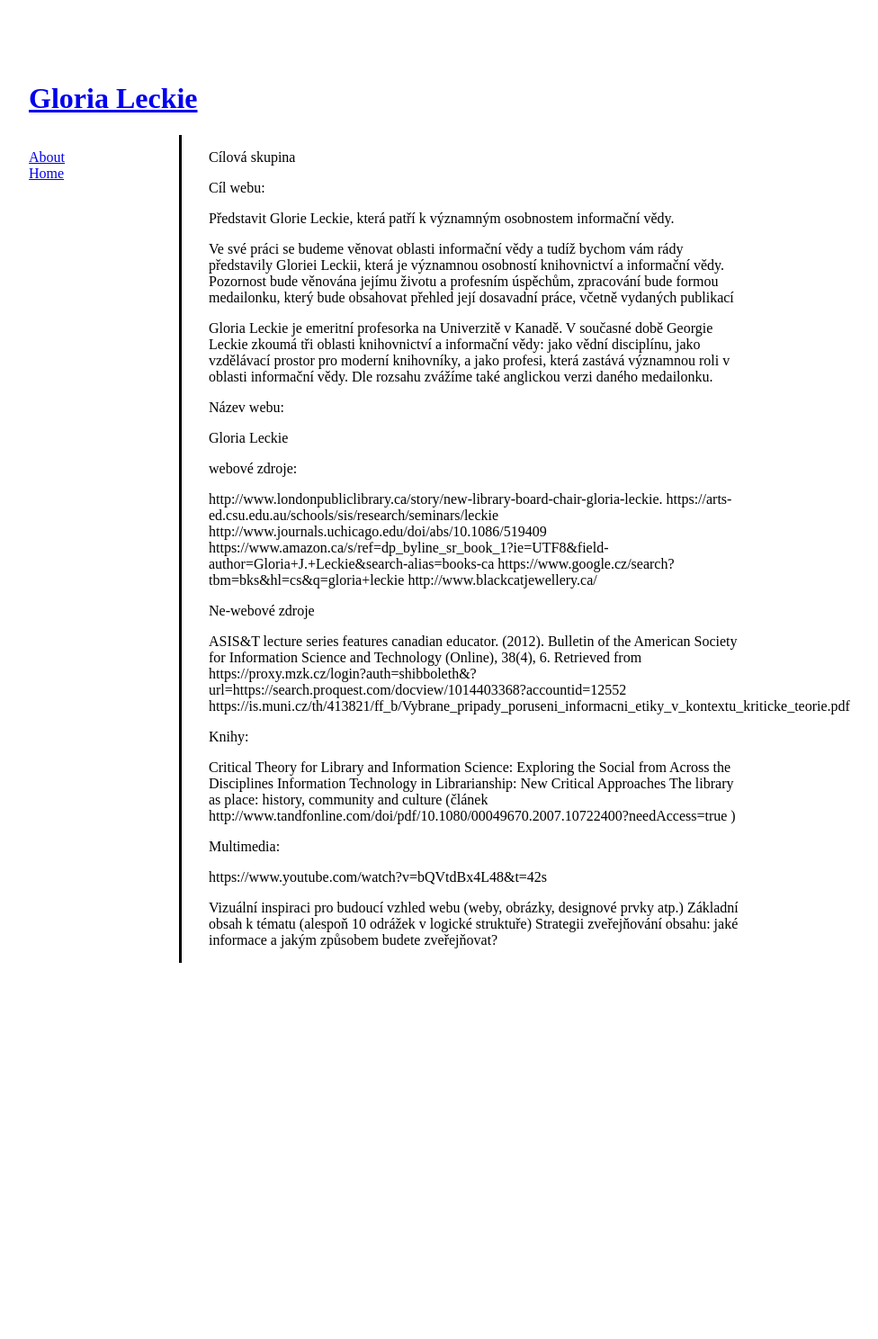
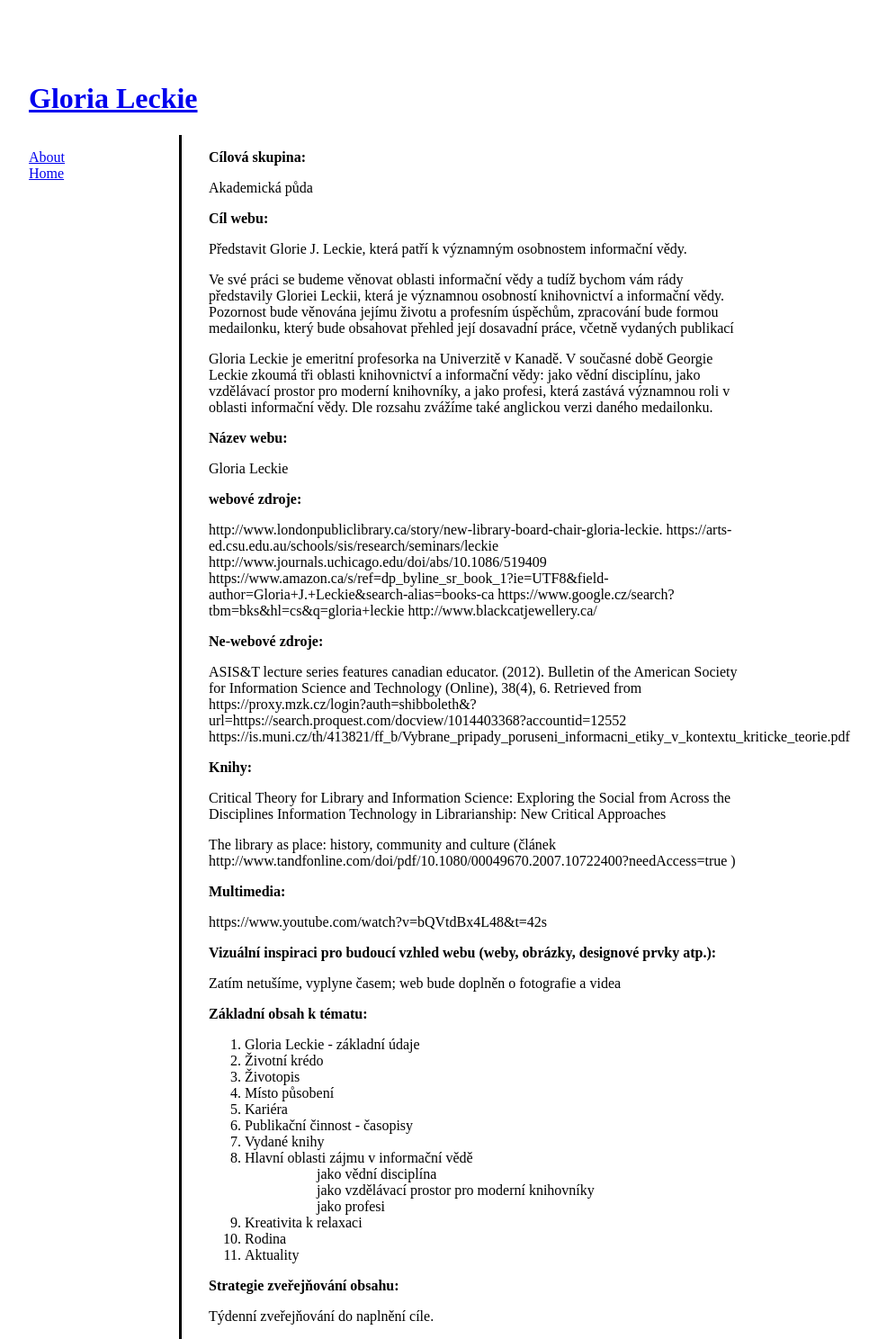
Before and after one commit to hroskovaivana/learn-jekyll-1, a Jekyll site: the page built from about.md, in a window 1280 px wide. Shown: the whole page at 90% size, without its empty margins (208-1184 px from the left). Built offline with Jekyll 4.4.1, drawn with Linux system fonts in a browser that asks for light colours; before the commit the page ends 1070 px from its top, so only the background shows below that.

Commit message:
Doplneni a uprava "about.md"
uprava typografie a doplneni jednotlivych bodu (tucne nadpisy; cislovani
bodu)

```diff
--- a/about.md
+++ b/about.md
@@ -3,23 +3,25 @@ layout: page
 title: About
 ---
 
-Cílová skupina
+<strong>Cílová skupina:</strong>
 
-Cíl webu:
+Akademická půda
 
-Představit Glorie Leckie, která patří k významným osobnostem informační vědy.
+<strong>Cíl webu:</strong>
 
-Ve své práci se budeme věnovat oblasti informační vědy a tudíž bychom vám rády představily Gloriei Leckii, která je významnou osobností knihovnictví a informační vědy. Pozornost bude věnována jejímu životu a profesním úspěchům, zpracování bude formou medailonku, který bude obsahovat přehled její dosavadní práce, včetně vydaných publikací
+Představit Glorie J. Leckie, která patří k významným osobnostem informační vědy.
+
+Ve své práci se budeme věnovat oblasti informační vědy a tudíž bychom vám rády představily Gloriei Leckii, která je významnou osobností knihovnictví a informační vědy.
+Pozornost bude věnována jejímu životu a profesním úspěchům, zpracování bude formou medailonku, který bude obsahovat přehled její dosavadní práce, včetně vydaných publikací
 
 Gloria Leckie je emeritní profesorka na Univerzitě v Kanadě. V současné době Georgie Leckie zkoumá tři oblasti knihovnictví a informační vědy: jako vědní disciplínu, jako vzdělávací prostor pro moderní knihovníky, a jako profesi, která zastává významnou roli v oblasti informační vědy.
 Dle rozsahu zvážíme také anglickou verzi daného medailonku.
 
-
-Název webu:
+<strong>Název webu:</strong>
 
 Gloria Leckie
 
-webové zdroje:
+<strong>webové zdroje:</strong>
 
 http://www.londonpubliclibrary.ca/story/new-library-board-chair-gloria-leckie.
 https://arts-ed.csu.edu.au/schools/sis/research/seminars/leckie
@@ -28,22 +30,46 @@ https://www.amazon.ca/s/ref=dp_byline_sr_book_1?ie=UTF8&field-author=Gloria+J.+L
 https://www.google.cz/search?tbm=bks&hl=cs&q=gloria+leckie
 http://www.blackcatjewellery.ca/
 
-Ne-webové zdroje
+<strong>Ne-webové zdroje:</strong>
 
 ASIS&T lecture series features canadian educator. (2012). Bulletin of the American Society for Information Science and Technology (Online), 38(4), 6. Retrieved from https://proxy.mzk.cz/login?auth=shibboleth&?url=https://search.proquest.com/docview/1014403368?accountid=12552
 https://is.muni.cz/th/413821/ff_b/Vybrane_pripady_poruseni_informacni_etiky_v_kontextu_kriticke_teorie.pdf
 
-Knihy:
+<strong>Knihy:</strong>
 
 Critical Theory for Library and Information Science: Exploring the Social from Across the Disciplines
 Information Technology in Librarianship: New Critical Approaches
+
 The library as place: history, community and culture (článek http://www.tandfonline.com/doi/pdf/10.1080/00049670.2007.10722400?needAccess=true )
 
-Multimedia:
+<strong>Multimedia:</strong>
 
 https://www.youtube.com/watch?v=bQVtdBx4L48&t=42s
 
+<strong>Vizuální inspiraci pro budoucí vzhled webu (weby, obrázky, designové prvky atp.):</strong>
 
-Vizuální inspiraci pro budoucí vzhled webu (weby, obrázky, designové prvky atp.)
-Základní obsah k tématu (alespoň 10 odrážek v logické struktuře)
-Strategii zveřejňování obsahu: jaké informace a jakým způsobem budete zveřejňovat?
+Zatím netušíme, vyplyne časem; web bude doplněn o fotografie a videa
+
+<strong>Základní obsah k tématu:</strong>
+<ol>
+<li>Gloria Leckie - základní údaje</li>
+<li>Životní krédo</li>
+<li>Životopis</li>
+<li>Místo působení</li>
+<li>Kariéra</li>
+<li>Publikační činnost - časopisy</li>
+<li>Vydané knihy</li>
+<li>Hlavní oblasti zájmu v informační vědě</li>
+<ol>
+<ul>jako vědní disciplína</ul>
+<ul>jako vzdělávací prostor pro moderní knihovníky</ul>
+<ul>jako profesi</ul>
+ </ol>
+<li>Kreativita k relaxaci</li>
+<li>Rodina</li>
+<li>Aktuality</li>
+</ol>
+
+<strong>Strategie zveřejňování obsahu:</strong>
+
+Týdenní zveřejňování do naplnění cíle.
```
